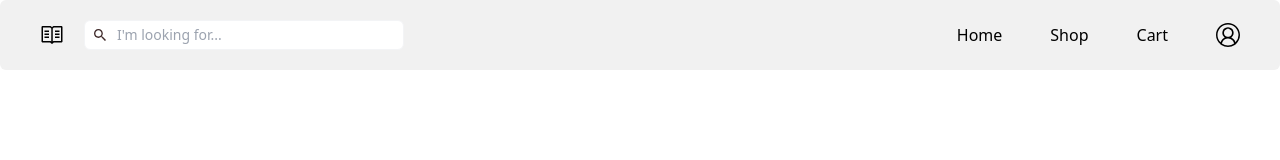
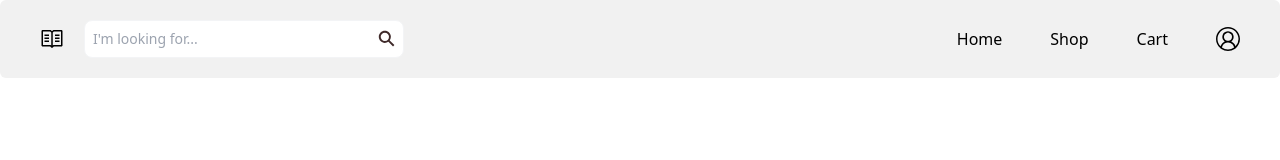
Before and after one commit to isabellelbgn/all-bookstore, a React (Vite) app in the folder frontend/: page / in a window 1280 px wide. Shown: the top 160 px of the page. Built offline with nearby package versions, Linux system fonts and the light colour scheme.

Commit message:
Add search bar and navigation links

```diff
--- a/frontend/src/components/Navigation.jsx
+++ b/frontend/src/components/Navigation.jsx
@@ -1,7 +1,7 @@
 import React from "react";
 import { Link } from "react-router-dom";
 import { VscAccount, VscBook } from "react-icons/vsc";
-import { IoMdSearch } from "react-icons/io";
+import { IoSearchSharp } from "react-icons/io5";
 
 export default function Navigation() {
   return (
@@ -10,11 +10,11 @@ export default function Navigation() {
         <div className="flex items-center mb-5 lg:mb-0">
           <VscBook className="mr-5 icon" />
           <div className="relative flex items-center">
-            <IoMdSearch className="absolute left-0 ml-2 text-search" />
+            <IoSearchSharp className="absolute right-0 mr-2 text-search icon-search" />
             <input
               type="text"
               placeholder="I'm looking for..."
-              className="pl-8 pr-2 py-1 text-sm text-search rounded-md border border-gray-100 lg:w-80"
+              className="pl-2 pr-2 py-2 text-sm text-search rounded-lg border border-gray-100 lg:w-80"
             />
           </div>
         </div>
--- a/frontend/src/index.css
+++ b/frontend/src/index.css
@@ -3,6 +3,11 @@
 @tailwind utilities;
 
 .icon {
-width: 1.5em;
-height: 1.5em;
+  width: 1.5em;
+  height: 1.5em;
 }
+
+.icon-search {
+  width: 1.2em;
+  height: 1.2em;
+}
```
